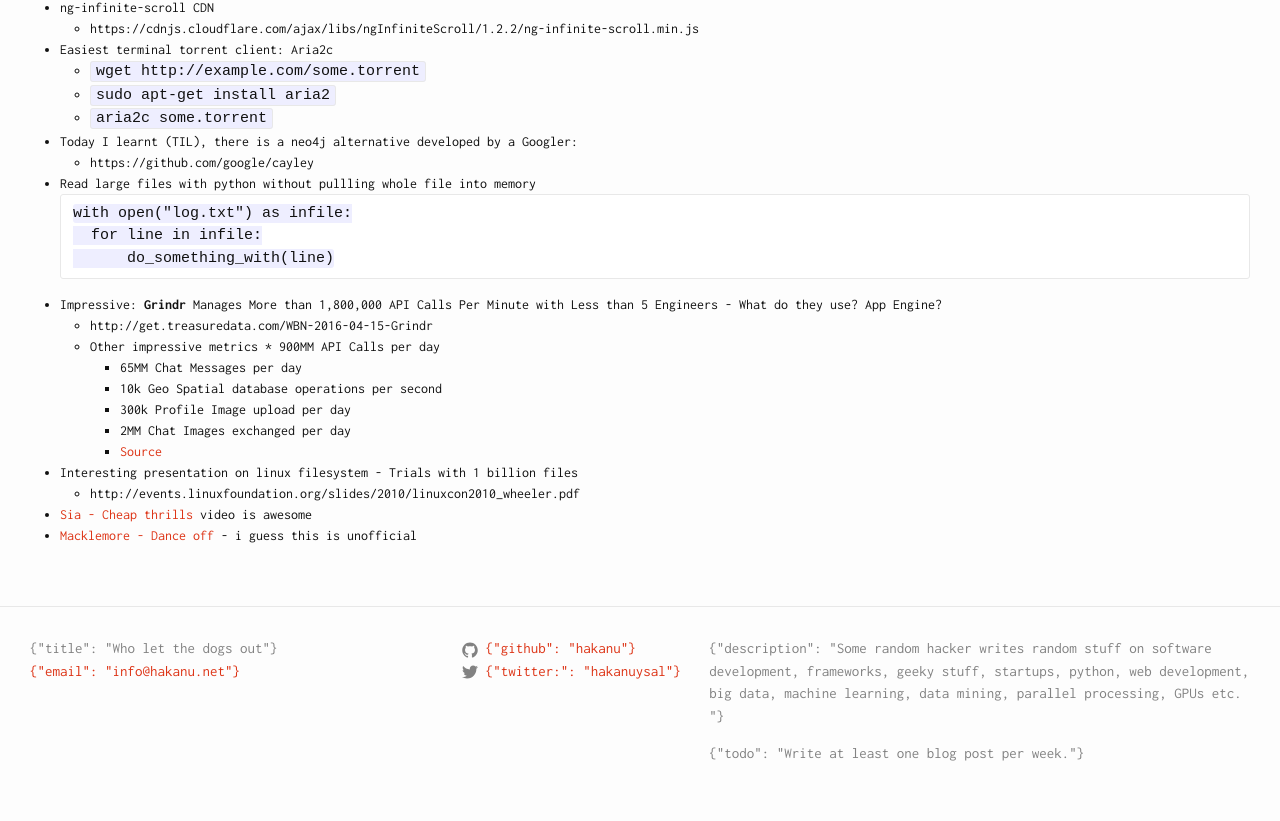
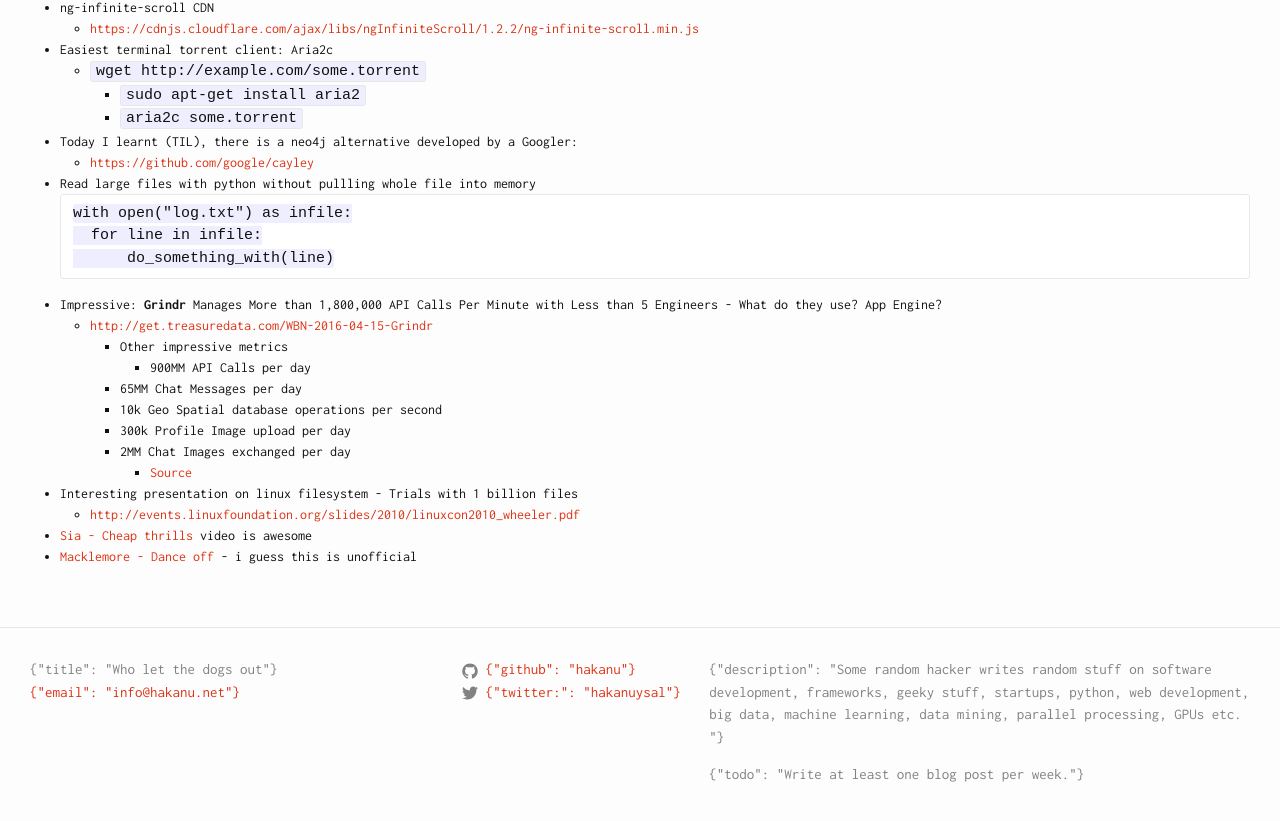
Before and after one commit to hakanu/blog, a Jekyll site: the page built from _posts/2016-04-12-weekly-roundup-4-leak-privacy-torrent-swift.md, in a window 1280 px wide and 900 px high, scrolled down 947 px, cut to the strip 54-875 px from the top of the window. Built offline with Jekyll 4.4.1, drawn with Linux system fonts in a browser that asks for light colours; comment, search, counter and statistics services are not loaded.

Commit message:
Updated 2016-04-12-weekly-roundup-4-leak-privacy-torrent-swift.md

````diff
--- a/_posts/2016-04-12-weekly-roundup-4-leak-privacy-torrent-swift.md
+++ b/_posts/2016-04-12-weekly-roundup-4-leak-privacy-torrent-swift.md
@@ -2,28 +2,26 @@
 published: true
 layout: post
 category: roundup
-title: "Weekly roundup - 4 #leak #privacy #torrent #swift"
+title: 'Weekly roundup - 4 #leak #privacy #torrent #swift'
 ---
-
-
 ![](https://devdala.files.wordpress.com/2016/04/img_20151217_174337-pano-compressor.jpg)
 
 *A panorama night shot with Nexus 6p, 2015*
 
 * Apple use swift only in calculator app in iOS.
-	* https://medium.com/@ryanolsonk/is-apple-using-swift-4a6c80f74599#.d35wfcl91
+  * <https://medium.com/@ryanolsonk/is-apple-using-swift-4a6c80f74599#.d35wfcl91>
 * Turkish citizenship data leaked (50m records)
 ![](https://pbs.twimg.com/media/CfMQMaeWEAA7iuK.jpg:large)
-	* https://twitter.com/dchest/status/716934572949299200
+  * <https://twitter.com/dchest/status/716934572949299200>
 * Panama Papers leak
 * ng-infinite-scroll CDN
-	* https://cdnjs.cloudflare.com/ajax/libs/ngInfiniteScroll/1.2.2/ng-infinite-scroll.min.js
+  * <https://cdnjs.cloudflare.com/ajax/libs/ngInfiniteScroll/1.2.2/ng-infinite-scroll.min.js>
 * Easiest terminal torrent client: Aria2c
-	* `wget http://example.com/some.torrent`
+  * `wget http://example.com/some.torrent`
     * `sudo apt-get install aria2`
     * `aria2c some.torrent`
 * Today I learnt (TIL), there is a neo4j alternative developed by a Googler:
-	* https://github.com/google/cayley
+  * <https://github.com/google/cayley>
 * Read large files with python without pullling whole file into memory
 ```
 with open("log.txt") as infile:
@@ -31,15 +29,15 @@
         do_something_with(line)
 ```
 * Impressive: **Grindr** Manages More than 1,800,000 API Calls Per Minute with Less than 5 Engineers - What do they use? App Engine?
-	* http://get.treasuredata.com/WBN-2016-04-15-Grindr
+  * <http://get.treasuredata.com/WBN-2016-04-15-Grindr>
     * Other impressive metrics
-    	* 900MM API Calls per day
-		* 65MM Chat Messages per day
-		* 10k Geo Spatial database operations per second
-		* 300k Profile Image upload per day
-		* 2MM Chat Images exchanged per day
+      * 900MM API Calls per day
+    * 65MM Chat Messages per day
+    * 10k Geo Spatial database operations per second
+    * 300k Profile Image upload per day
+    * 2MM Chat Images exchanged per day
         * [Source](http://stackoverflow.com/jobs/companies/grindr)
 * Interesting presentation on linux filesystem - Trials with 1 billion files
-	* http://events.linuxfoundation.org/slides/2010/linuxcon2010_wheeler.pdf
+  * <http://events.linuxfoundation.org/slides/2010/linuxcon2010_wheeler.pdf>
 * [Sia - Cheap thrills](https://www.youtube.com/watch?v=nYh-n7EOtMA) video is awesome
 * [Macklemore - Dance off](https://www.youtube.com/watch?v=UwsR5LC0mII) - i guess this is unofficial
````
